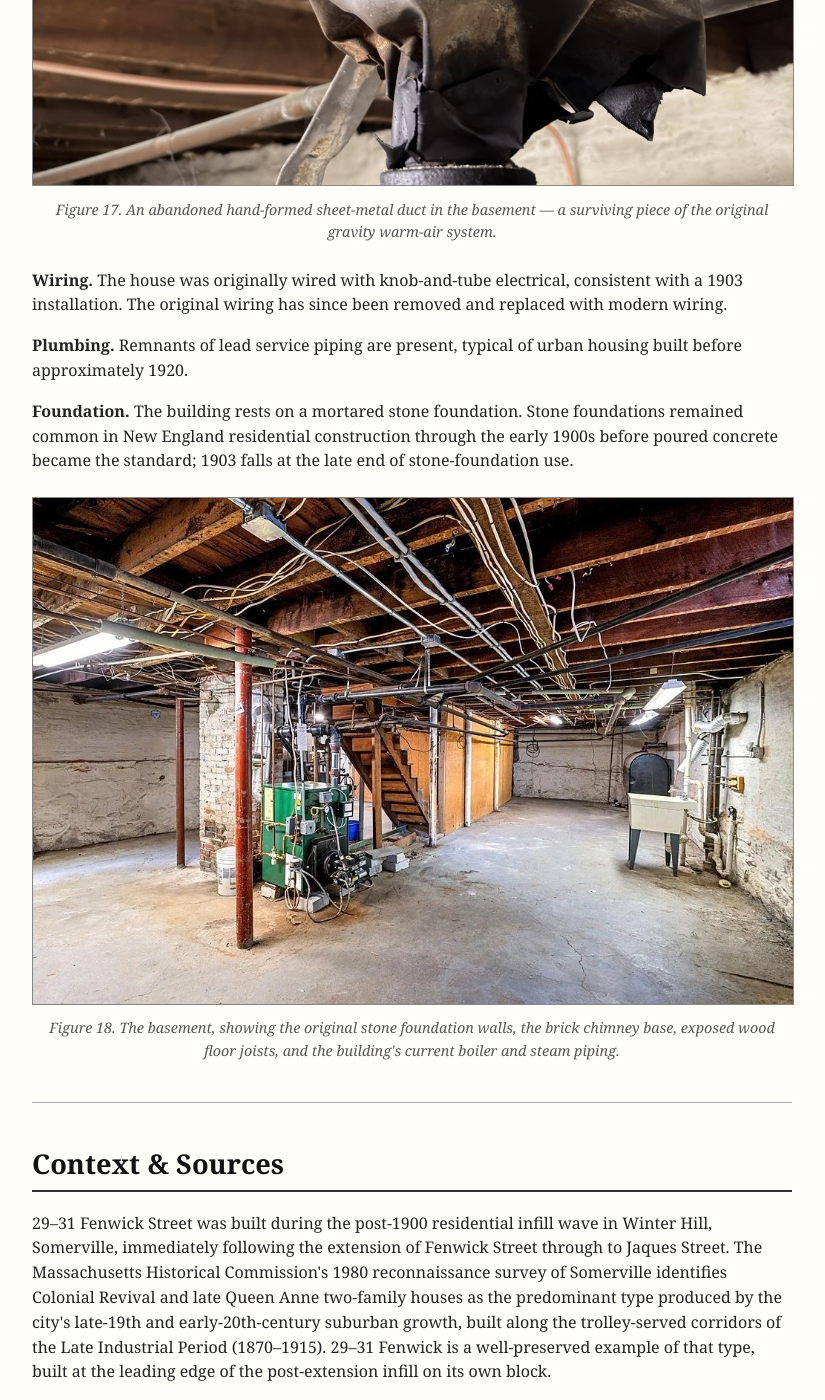
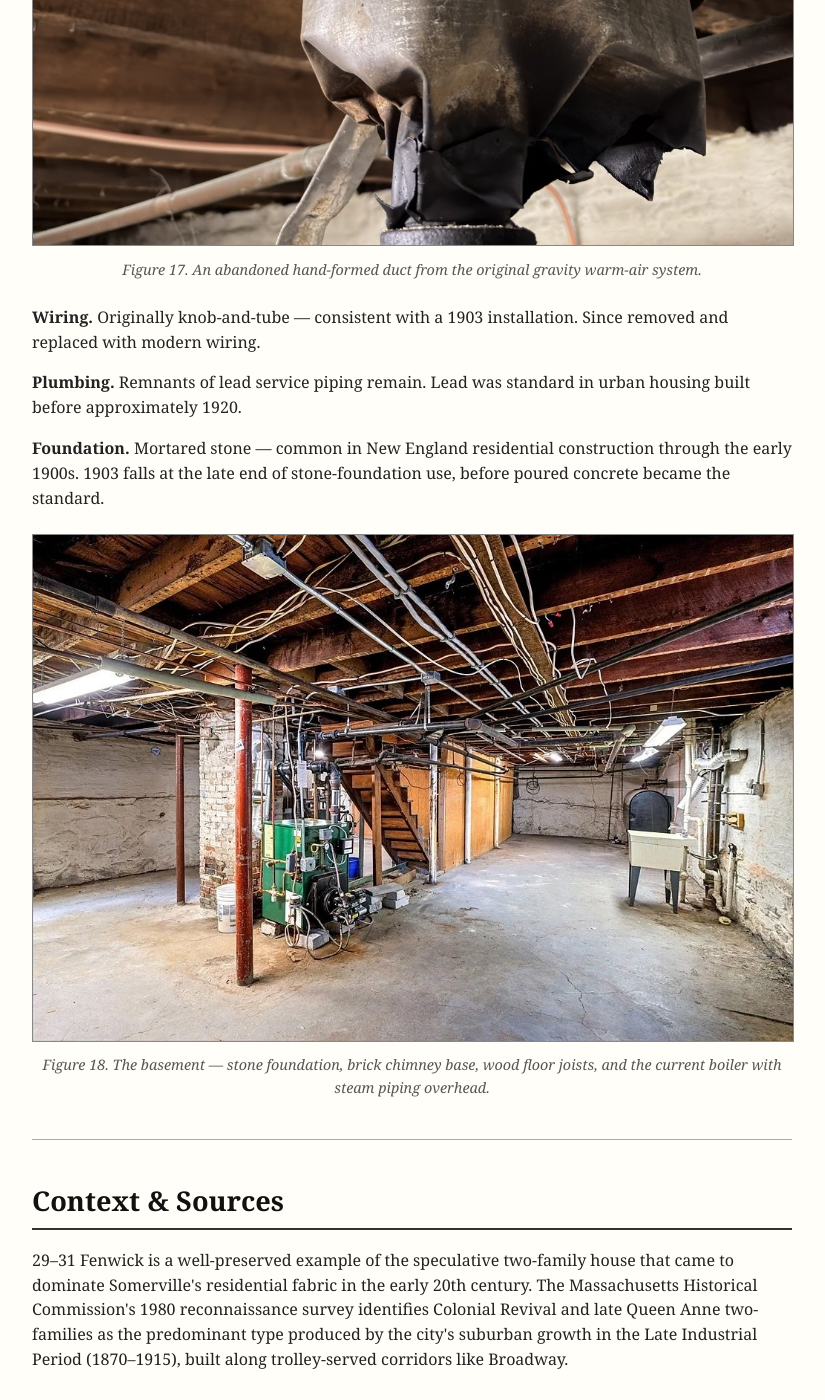
Before and after one commit to christianhatch/christianhatchme, a Jekyll site: the page fenwick/index.html, which Jekyll copies as it is, in a window 1280 px wide and 1400 px high, scrolled down 17547 px. Shown: the whole window, without its empty margins (228-1053 px from the left). Built offline with Jekyll 4.4.1, drawn with Linux system fonts in a browser that asks for light colours; some of the changed text lies outside the part shown.

Commit message:
fix dark mode, tighten prose

```diff
--- a/fenwick/index.html
+++ b/fenwick/index.html
@@ -46,13 +46,27 @@
     color: #555;
     margin-top: 0.4em;
   }
+
+  @media (prefers-color-scheme: dark) {
+    body { color: #d4cfc4; background: #1a1714; }
+    h1, h2, h3, h4 { color: #e8e2d6; }
+    h1 { border-bottom-color: #888; }
+    h2 { border-bottom-color: #5a5450; }
+    hr { border-top-color: #5a5450; }
+    th { background: #2d2620; color: #e8e2d6; }
+    th, td { border-color: #5a5450; }
+    a { color: #8eb4ff; }
+    figure img { border-color: #5a5450; }
+    figcaption { color: #a09a90; }
+    code { background: #2a2520; color: #d4cfc4; }
+  }
 </style>
 </head>
 <body>
 
 <h1 id="top"><a href="#top">29&ndash;31 Fenwick Street</a></h1>
 
-<p>29&ndash;31 Fenwick Street is a two-family wood-frame house in the Winter Hill neighborhood of Somerville, Massachusetts. The building was constructed in 1903 as a speculative duplex during the post-1900 residential infill wave that followed the extension of Fenwick Street through to Jaques Street. It retains substantial original architectural character, including stained glass, decorative interior trim, a stone foundation, and remnants of the early heating and electrical systems installed at the time of construction.</p>
+<p>29&ndash;31 Fenwick Street is a two-family wood-frame house in the Winter Hill neighborhood of Somerville, Massachusetts. It was built in 1903 as a speculative duplex, during the post-1900 residential infill that followed the extension of Fenwick Street through to Jaques Street.</p>
 
 <figure>
   <img src="images/exterior_front_dec_2026.jpg" alt="Front exterior of 29-31 Fenwick Street, December 2026, painted dark navy with white trim">
@@ -63,9 +77,17 @@
 
 <h1 id="construction-date"><a href="#construction-date">Construction Date</a></h1>
 
-<p>The Somerville City Directories establish the construction date. Listings on Fenwick Street end at house number 25 in the 1900, 1901, 1902, and 1903 editions; numbers 29 and 31 first appear in the 1904 edition. Directories of this era were canvassed in the late summer and fall of the year preceding publication, so a 1904 listing means that construction was complete and the units were occupied by late 1903.</p>
+<p><strong>Built in 1903; first occupied in late 1903 or early 1904.</strong></p>
 
-<p>The map record corroborates this. The 1895 Bromley Atlas of Somerville shows the parcel as subdivided but vacant. The 1900 Sanborn Fire Insurance Map likewise shows the parcel unbuilt, and indicates that Fenwick Street had not yet been extended through to Jaques Street &mdash; the construction of the house in 1903 followed that extension.</p>
+<p>The Somerville City Directories establish this directly. Listings on Fenwick Street end at house number 25 in the 1900, 1901, 1902, and 1903 editions. Numbers 29 and 31 first appear in 1904.</p>
+
+<p>Directories of this era were canvassed in the late summer and fall of the previous year &mdash; so a 1904 listing means the units were complete and occupied by late 1903.</p>
+
+<p>The maps corroborate:</p>
+<ul>
+  <li><strong>1895 Bromley Atlas</strong> &mdash; parcel subdivided but vacant.</li>
+  <li><strong>1900 Sanborn Map</strong> &mdash; parcel still unbuilt, and Fenwick Street has not yet been extended through to Jaques Street. The house's construction in 1903 followed that extension.</li>
+</ul>
 
 <figure>
   <a href="https://www.loc.gov/resource/g3764sm.gla00253/?sp=16">
@@ -78,33 +100,34 @@
   <a href="https://www.loc.gov/resource/g3764sm.g038491900/?sp=70&amp;st=image">
     <img src="images/sanborn_1900_p67_fenwick.jpg" alt="1900 Sanborn Fire Insurance Map, Sheet 67, showing Fenwick Street ending before Jaques Street">
   </a>
-  <figcaption>Figure 3. 1900 Sanborn Map, Sheet 67. Fenwick Street is shown ending at Heath Street; the block toward Jaques Street remains vacant.</figcaption>
+  <figcaption>Figure 3. 1900 Sanborn Map, Sheet 67. Fenwick Street ends at Heath Street; the block toward Jaques remains vacant.</figcaption>
 </figure>
 
 <figure>
   <a href="https://babel.hathitrust.org/cgi/pt?id=hvd.hn4hv7&amp;seq=447&amp;q1=fenwick">
     <img src="images/somervile_directory_1903_p411.jpg" alt="1903 Somerville City Directory page 411 showing Fenwick Street listings ending at 25">
   </a>
-  <figcaption>Figure 4. 1903 Somerville City Directory, p. 411. Listings for Fenwick Street end at house number 25; no entries appear at 29 or 31.</figcaption>
+  <figcaption>Figure 4. 1903 Somerville City Directory, p. 411. Fenwick listings end at house number 25; no entries at 29 or 31.</figcaption>
 </figure>
 
 <figure>
   <a href="https://babel.hathitrust.org/cgi/pt?id=hvd.hn4hv8&amp;seq=459&amp;q1=fenwick">
     <img src="images/somervile_directory_1904_p106.jpg" alt="1904 Somerville City Directory Streets section showing Fenwick Street with new listings at 29 and 31">
   </a>
-  <figcaption>Figure 5. 1904 Somerville City Directory, p. 106 (Streets section). 29 and 31 Fenwick appear for the first time.</figcaption>
+  <figcaption>Figure 5. 1904 Somerville City Directory, p. 106. 29 and 31 Fenwick appear for the first time.</figcaption>
 </figure>
 
 <hr>
 
 <h1 id="first-occupants"><a href="#first-occupants">First Occupants</a></h1>
 
-<p>Before the parcel was subdivided, the 1895 Bromley Atlas labels the entire block as the land of <strong>Edward Foote</strong>. Foote owned the land prior to the extension of Fenwick Street and the subdivision that produced the numbered lots along it.</p>
+<p>Before the parcel was subdivided, the 1895 Bromley Atlas labels the entire block as the land of <strong>Edward Foote</strong>.</p>
 
-<p>The 1904 Somerville City Directory identifies three named residents at 29 and 31 Fenwick.</p>
+<p>The 1904 Somerville City Directory lists three residents at 29 and 31 Fenwick:</p>
 
 <h3 id="frank-low"><a href="#frank-low">Frank A. Low &mdash; 29 Fenwick</a></h3>
-<p>Frank A. Low, a railroad conductor, was the first head of household at 29 Fenwick. The directory's Streets section lists him at the address, and his alphabetical entry reads &ldquo;Low Frank A., R. R. cond. h. 29 Fenwick.&rdquo;</p>
+<p>Railroad conductor. First head of household at 29 Fenwick.</p>
+<p>The directory's alphabetical entry reads: &ldquo;Low Frank A., R. R. cond. h. 29 Fenwick.&rdquo;</p>
 <figure>
   <a href="https://babel.hathitrust.org/cgi/pt?id=hvd.hn4hv8&amp;seq=459&amp;q1=fenwick">
     <img src="images/somervile_directory_1904_p352.jpg" alt="1904 Somerville City Directory alphabetical entry for Frank A. Low at 29 Fenwick">
@@ -113,7 +136,8 @@
 </figure>
 
 <h3 id="heinn-tomfohrde"><a href="#heinn-tomfohrde">Heinn F. Tomfohrde &mdash; 31 Fenwick</a></h3>
-<p>Heinn F. Tomfohrde, a clerk working in Boston, was the first head of household at 31 Fenwick. His father, also named Heinn Tomfohrde, lived nearby at 349 Broadway; the alphabetical entry for the son is indented beneath the father's in the directory.</p>
+<p>Clerk in Boston. First head of household at 31 Fenwick.</p>
+<p>His father, also named Heinn Tomfohrde, lived nearby at 349 Broadway. The son's entry is indented beneath the father's in the directory.</p>
 <figure>
   <a href="https://babel.hathitrust.org/cgi/pt?id=hvd.hn4hv8&amp;seq=459&amp;q1=fenwick">
     <img src="images/somervile_directory_1904_p453.jpg" alt="1904 Somerville City Directory alphabetical entry for Heinn F. Tomfohrde at 31 Fenwick">
@@ -122,7 +146,7 @@
 </figure>
 
 <h3 id="henrietta-simonds"><a href="#henrietta-simonds">Henrietta Simonds &mdash; 31 Fenwick (boarder)</a></h3>
-<p>Henrietta Simonds, the widow of Lewis Simonds, is listed as a boarder at 31 Fenwick.</p>
+<p>Widow of Lewis Simonds. Listed as a boarder at 31 Fenwick.</p>
 <figure>
   <a href="https://babel.hathitrust.org/cgi/pt?id=hvd.hn4hv8&amp;seq=459&amp;q1=fenwick">
     <img src="images/somervile_directory_1904_p432.jpg" alt="1904 Somerville City Directory alphabetical entry for Henrietta Simonds, boarder at 31 Fenwick">
@@ -134,7 +158,17 @@
 
 <h1 id="the-house"><a href="#the-house">The House</a></h1>
 
-<p>29&ndash;31 Fenwick Street is a 2&frac12;-story wood-frame duplex resting on a mortared stone foundation. The form is characteristic of speculative two-family construction in Somerville's Late Industrial Period (1870&ndash;1915): a front-facing gable, an asymmetrical fa&ccedil;ade, a full-width front porch, bay projections, and original wood clapboard and shingle cladding. An earlier photograph (below) shows the building's pre-renovation exterior.</p>
+<p>A 2&frac12;-story wood-frame duplex on a mortared stone foundation. Its form is typical of speculative two-family construction in Somerville's Late Industrial Period (1870&ndash;1915):</p>
+
+<ul>
+  <li>Front-facing gable roof</li>
+  <li>Asymmetrical fa&ccedil;ade</li>
+  <li>Full-width front porch</li>
+  <li>Bay projections</li>
+  <li>Original wood clapboard and shingle cladding</li>
+</ul>
+
+<p>The exterior was recently renovated. The photograph below shows the pre-renovation appearance.</p>
 
 <figure>
   <img src="images/exterior_front_jan_2025.jpg" alt="Front exterior of 29-31 Fenwick Street, January 2025, prior to renovation">
@@ -143,45 +177,67 @@
 
 <figure>
   <img src="images/exterior_front_porch.jpg" alt="Front porch of 29-31 Fenwick showing side-by-side entry doors for units 29 and 31">
-  <figcaption>Figure 10. The front porch, showing the side-by-side entries for 29 (left) and 31 (right). Each unit has its own private entrance.</figcaption>
+  <figcaption>Figure 10. The front porch, with side-by-side entries for 29 (left) and 31 (right).</figcaption>
 </figure>
 
-<p>The duplex is laid out in what is sometimes called the <strong>Philadelphia style</strong>: each unit occupies a vertical slice of the building, ground to roof, rather than being stacked as flats. 29 Fenwick takes most of the first floor and a bedroom on the second; 31 Fenwick takes the remainder of the second floor and the entire third.</p>
+<p>The duplex is laid out in what is sometimes called the <strong>Philadelphia style</strong>: each unit occupies a vertical slice of the building, ground to roof, rather than being stacked as flats.</p>
+
+<ul>
+  <li><strong>29 Fenwick</strong> &mdash; most of the first floor, plus a bedroom on the second.</li>
+  <li><strong>31 Fenwick</strong> &mdash; the rest of the second floor, plus the entire third.</li>
+  <li>Each unit has its own private entrance from the front porch.</li>
+</ul>
 
 <figure>
   <img src="images/29_31_fenwick_floorplan.jpg" alt="Floorplan of 29-31 Fenwick Street showing the basement, three floors, and the vertically split duplex configuration">
   <figcaption>Figure 11. Floorplan of 29&ndash;31 Fenwick Street.</figcaption>
 </figure>
 
-<p>The interior retains substantial original character. Wide dark-stained wood casings with stepped back-banding frame the doorways and windows; scrolled decorative brackets are applied at the corners of cased openings; wainscoting lines the lower walls of the dining room, where a built-in china cabinet with glass-paned upper doors remains in place. The overall trim style is transitional Edwardian &mdash; more restrained than high-Victorian ornament, but more decorative than the simpler Craftsman work that came to dominate American interiors a decade later.</p>
+<p>The interior retains substantial original character. Surviving details include:</p>
+
+<ul>
+  <li>Wide dark-stained wood casings with stepped back-banding</li>
+  <li>Scrolled decorative brackets at the corners of cased openings</li>
+  <li>Wainscoting in the dining room</li>
+  <li>A built-in china cabinet with glass-paned upper doors</li>
+</ul>
+
+<p>The overall trim style is <strong>transitional Edwardian</strong> &mdash; more restrained than high-Victorian ornament, but more decorative than the Craftsman work that followed a decade later.</p>
 
 <figure>
   <img src="images/dining_room_moulding_radiator.jpg" alt="Dining room of 29-31 Fenwick showing original dark-stained wood casings, stepped back-banding, wainscoting, and a built-in china cabinet">
-  <figcaption>Figure 12. The dining room, with its original dark-stained casings, stepped back-banding, wainscoting, and built-in china cabinet.</figcaption>
+  <figcaption>Figure 12. The dining room.</figcaption>
 </figure>
 
 <figure>
   <img src="images/moulding_detail.jpg" alt="Close-up of a scrolled decorative wooden bracket at the top corner of a cased interior opening">
-  <figcaption>Figure 13. A close-up of a scrolled decorative bracket at the corner of a cased opening &mdash; a distinctive late-Victorian / Edwardian trim element.</figcaption>
+  <figcaption>Figure 13. A scrolled decorative bracket at the corner of a cased opening.</figcaption>
 </figure>
 
 <hr>
 
 <h1 id="original-features"><a href="#original-features">Original Features That Survive</a></h1>
 
-<p><strong>Stained glass.</strong> Two original leaded stained-glass windows remain in the house, both with non-figurative geometric and organic patterns in muted lavender, green, and aqua. One is set into the living-room wall as an accent window with a quatrefoil center motif; the other is a tall double-hung window on the stairway with vertical pointed-arch panels and banded aqua medallions. The style is characteristic of the Edwardian and early Arts-and-Crafts residential glass that became common in Boston-area middle-class housing between approximately 1905 and 1912. Installation in 1903 places these windows at the leading edge of that style's adoption.</p>
+<p><strong>Stained glass.</strong> Two original leaded windows remain, both with non-figurative geometric patterns in muted lavender, green, and aqua:</p>
+<ul>
+  <li>Living-room window: a quatrefoil center motif</li>
+  <li>Stairway window: tall double-hung, with vertical pointed-arch panels and aqua medallions</li>
+</ul>
+<p>The style is characteristic of Edwardian and early Arts-and-Crafts residential glass that became common in Boston-area middle-class housing between approximately 1905 and 1912. Installation in 1903 places these windows at the leading edge of that adoption.</p>
 
 <figure>
   <img src="images/stained_glass_living_room.jpg" alt="Original leaded stained-glass window in the living room with a quatrefoil motif in muted lavender and green">
-  <figcaption>Figure 14. The living-room stained-glass window &mdash; a quatrefoil motif in muted lavender, green, and textured clear glass.</figcaption>
+  <figcaption>Figure 14. The living-room stained-glass window.</figcaption>
 </figure>
 
 <figure>
   <img src="images/stained_glass_stairway.jpg" alt="Original tall leaded stained-glass window on the stairway with vertical pointed-arch panels in lavender and aqua">
-  <figcaption>Figure 15. The stairway stained-glass window &mdash; vertical pointed-arch panels with lavender borders and aqua medallions.</figcaption>
+  <figcaption>Figure 15. The stairway stained-glass window.</figcaption>
 </figure>
 
-<p><strong>Heating.</strong> The house is currently heated by a steam radiator system with cast-iron radiators typical of turn-of-the-century New England housing. Steam heating became common in urban residential construction between approximately 1890 and 1920 and was an established technology by 1903. The basement also contains remnants of an earlier gravity warm-air duct system &mdash; hand-formed sheet-metal ducts, partially crushed, that once ran vertically through the floor structure and have been abandoned in place. These suggest the house went through at least one major heating-system change in its early decades.</p>
+<p><strong>Heating.</strong> The house is currently heated by cast-iron steam radiators &mdash; typical of turn-of-the-century New England housing, and an established technology by 1903.</p>
+
+<p>The basement also holds remnants of an earlier <strong>gravity warm-air duct system</strong>: hand-formed sheet-metal ducts, partially crushed, abandoned in place. The house went through at least one major heating-system change in its early decades.</p>
 
 <figure>
   <img src="images/living_room_layout_moulding_radiator.jpg" alt="Living room of 29-31 Fenwick with a cast-iron steam radiator beneath the bay windows">
@@ -190,25 +246,25 @@
 
 <figure>
   <img src="images/old_heating_duct.jpg" alt="Old hand-formed sheet-metal heating duct in the basement, abandoned and partially crushed">
-  <figcaption>Figure 17. An abandoned hand-formed sheet-metal duct in the basement &mdash; a surviving piece of the original gravity warm-air system.</figcaption>
+  <figcaption>Figure 17. An abandoned hand-formed duct from the original gravity warm-air system.</figcaption>
 </figure>
 
-<p><strong>Wiring.</strong> The house was originally wired with knob-and-tube electrical, consistent with a 1903 installation. The original wiring has since been removed and replaced with modern wiring.</p>
+<p><strong>Wiring.</strong> Originally knob-and-tube &mdash; consistent with a 1903 installation. Since removed and replaced with modern wiring.</p>
 
-<p><strong>Plumbing.</strong> Remnants of lead service piping are present, typical of urban housing built before approximately 1920.</p>
+<p><strong>Plumbing.</strong> Remnants of lead service piping remain. Lead was standard in urban housing built before approximately 1920.</p>
 
-<p><strong>Foundation.</strong> The building rests on a mortared stone foundation. Stone foundations remained common in New England residential construction through the early 1900s before poured concrete became the standard; 1903 falls at the late end of stone-foundation use.</p>
+<p><strong>Foundation.</strong> Mortared stone &mdash; common in New England residential construction through the early 1900s. 1903 falls at the late end of stone-foundation use, before poured concrete became the standard.</p>
 
 <figure>
   <img src="images/basement_stone_foundation.jpg" alt="Basement of 29-31 Fenwick showing the stone foundation walls, wood floor joists, brick chimney base, and boiler">
-  <figcaption>Figure 18. The basement, showing the original stone foundation walls, the brick chimney base, exposed wood floor joists, and the building's current boiler and steam piping.</figcaption>
+  <figcaption>Figure 18. The basement &mdash; stone foundation, brick chimney base, wood floor joists, and the current boiler with steam piping overhead.</figcaption>
 </figure>
 
 <hr>
 
 <h1 id="context-sources"><a href="#context-sources">Context &amp; Sources</a></h1>
 
-<p>29&ndash;31 Fenwick Street was built during the post-1900 residential infill wave in Winter Hill, Somerville, immediately following the extension of Fenwick Street through to Jaques Street. The Massachusetts Historical Commission's 1980 reconnaissance survey of Somerville identifies Colonial Revival and late Queen Anne two-family houses as the predominant type produced by the city's late-19th and early-20th-century suburban growth, built along the trolley-served corridors of the Late Industrial Period (1870&ndash;1915). 29&ndash;31 Fenwick is a well-preserved example of that type, built at the leading edge of the post-extension infill on its own block.</p>
+<p>29&ndash;31 Fenwick is a well-preserved example of the speculative two-family house that came to dominate Somerville's residential fabric in the early 20th century. The Massachusetts Historical Commission's 1980 reconnaissance survey identifies Colonial Revival and late Queen Anne two-families as the predominant type produced by the city's suburban growth in the Late Industrial Period (1870&ndash;1915), built along trolley-served corridors like Broadway.</p>
 
 <h2 id="sources"><a href="#sources">Sources</a></h2>
 
```
